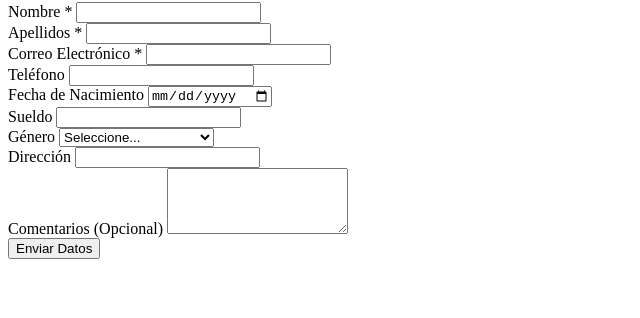
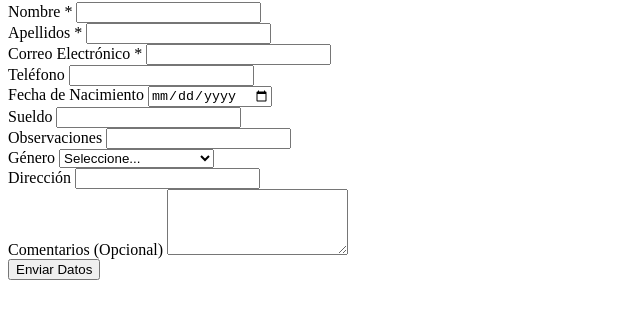
Before and after one commit to corderosoftware/juegopong, a plain HTML site: page contacto.html in a window 1280 px wide. Shown: the part 78-396 px from the top of the page, without its empty margins (0-640 px from the left). Drawn offline with Linux system fonts and the light colour scheme.

Commit message:
Se agrega observaciones en Contacto

```diff
--- a/contacto.html
+++ b/contacto.html
@@ -40,6 +40,11 @@
         </div>
 
         <div>
+            <label for="observaciones">Observaciones</label>
+            <input type="text" id="observaciones" name="observaciones">
+        </div>
+
+        <div>
             <label for="genero">Género</label>
             <select id="genero" name="genero">
                 <option value="">Seleccione...</option>
```
